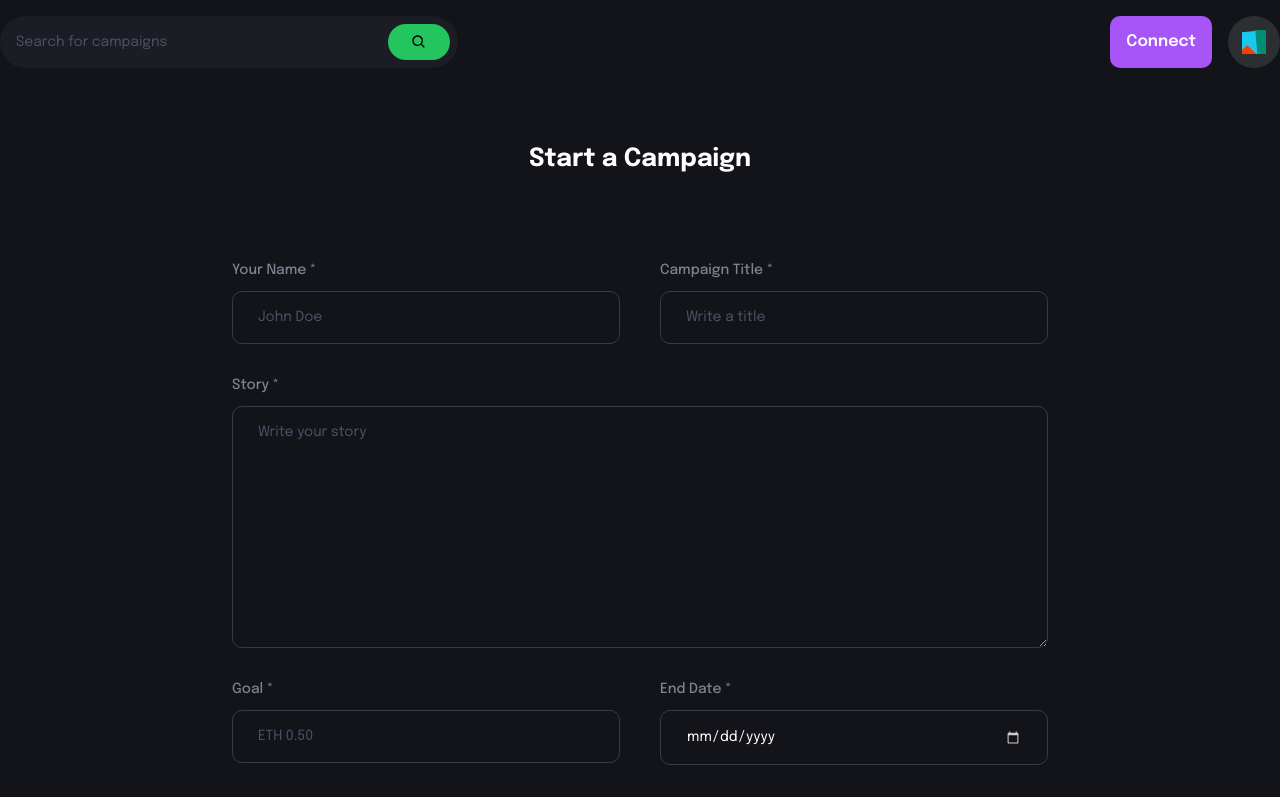
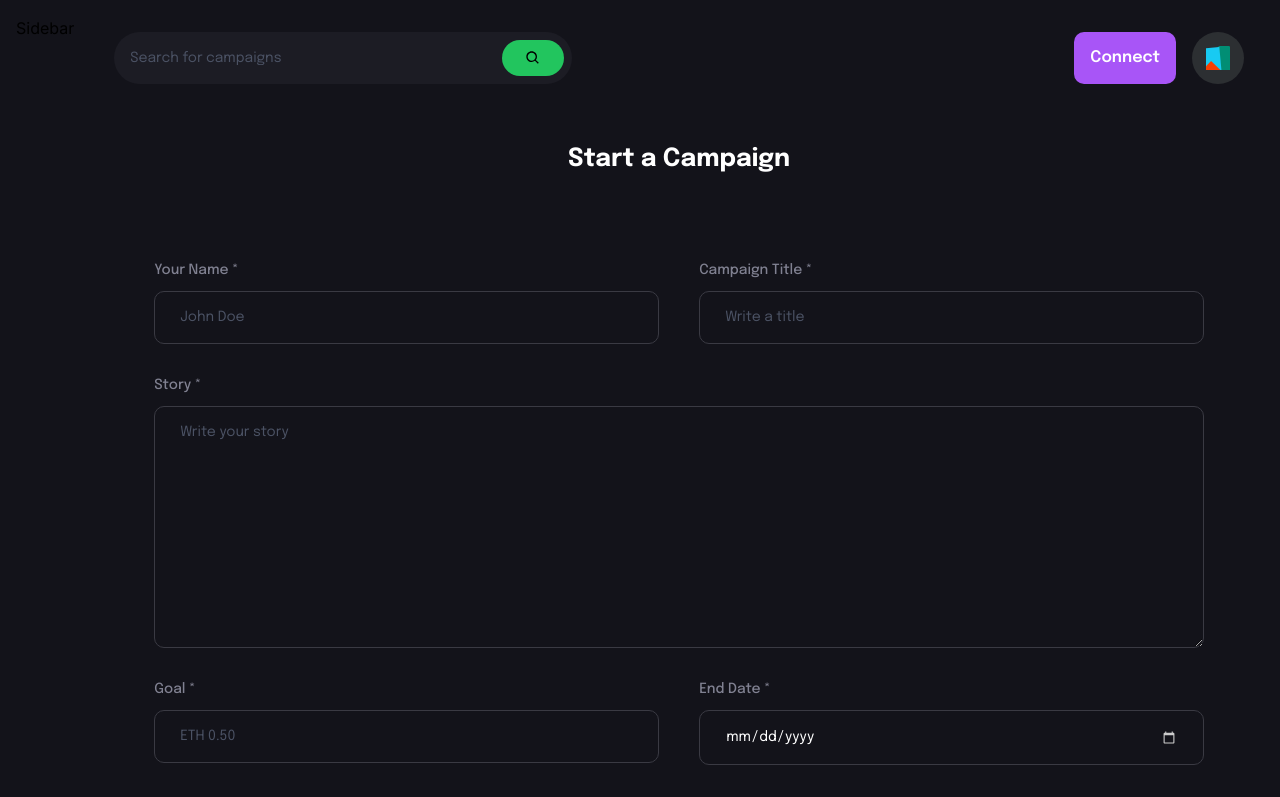
Before and after one commit to anoopraju31/crowdblocks, a Next.js app: page /create-campaign in a window 1280 px wide. Shown: the top 797 px of the page. Built offline with nearby package versions, Linux system fonts and the light colour scheme.

Commit message:
Layout change

```diff
--- a/src/app/campaign/page.tsx
+++ b/src/app/campaign/page.tsx
@@ -34,7 +34,7 @@ const CompaignDetailsPage = () => {
 				</div>
 			</div>
 
-			<div className='w-full max-w-7xl px-4 md:px-6 lg:px-8 xl:px-0 mx-auto mt-[60px] flex lg:flex-row flex-col gap-10'>
+			<div className='mt-[60px] flex lg:flex-row flex-col gap-10'>
 				<div className='flex-[2] flex flex-col gap-[40px]'>
 					<div>
 						{/* Creator */}
--- a/src/app/components/Navbar.tsx
+++ b/src/app/components/Navbar.tsx
@@ -14,7 +14,7 @@ const Navbar = () => {
 	return (
 		<header className='pt-4 bg-[#13131a]'>
 			{/* Large screen Navbar */}
-			<div className='w-full max-w-7xl px-4 md:px-6 lg:px-8 xl:px-0 mx-auto flex md:flex-row flex-col-reverse justify-between gap-6'>
+			<div className='flex md:flex-row flex-col-reverse justify-between gap-6'>
 				<div className='lg:flex-1 flex flex-row s-full md:max-w-[458px] py-2 pl-4 pr-2 h-[52px] bg-[#1c1c24] rounded-[100px]'>
 					<input
 						type='text'
--- a/src/app/create-campaign/page.tsx
+++ b/src/app/create-campaign/page.tsx
@@ -20,8 +20,7 @@ const CreateCampaignPage = () => {
 	}
 
 	return (
-		<main className='w-full min-h-screen py-4  bg-[#13131a]'>
-			<div className='max-w-4xl mx-auto flex justify-center items-center flex-col sm:p-10 p-4'>
+		<main className='flex justify-center items-center flex-col sm:p-10 p-4'>
 			{/* Heading */}
 			<div className='flex justify-center items-center p-[16px] sm:min-w-[380px] rounded-[10px]'>
 				<h1 className='font-epilogue font-bold sm:text-[25px] text-[18px] leading-[38px] text-white'>
@@ -97,7 +96,6 @@ const CreateCampaignPage = () => {
 					/>
 				</div>
 			</form>
-			</div>
 		</main>
 	)
 }
--- a/src/app/layout.tsx
+++ b/src/app/layout.tsx
@@ -1,7 +1,7 @@
 import './globals.css'
 import type { Metadata } from 'next'
 import { Inter } from 'next/font/google'
-import { Navbar } from './components'
+import { Navbar, SideBar } from './components'
 
 const inter = Inter({ subsets: ['latin'] })
 
@@ -18,8 +18,17 @@ export default function RootLayout({
 	return (
 		<html lang='en'>
 			<body className={inter.className}>
-				<Navbar />
-				{children}
+				<div className='relative sm:-8 p-4 bg-[#13131a] min-h-screen flex flex-row'>
+					<div className='sm:flex hidden mr-10 relative'>
+						<SideBar />
+					</div>
+
+					<div className='flex-1 max-sm:w-full max-w-[1280px] mx-auto sm:pr-5'>
+						<Navbar />
+
+						{children}
+					</div>
+				</div>
 			</body>
 		</html>
 	)
```
Lines whose indentation alone changed are shown as unchanged.
